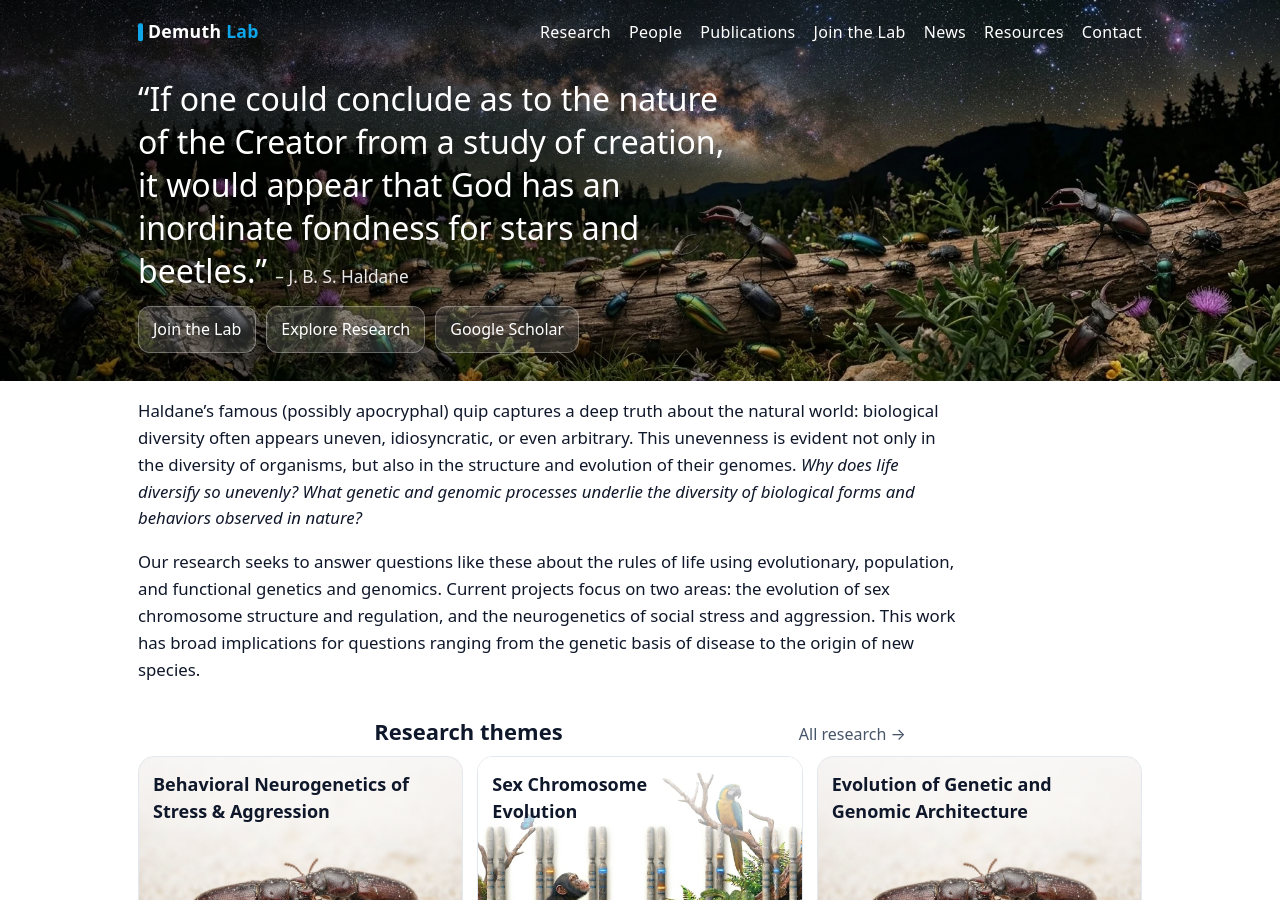
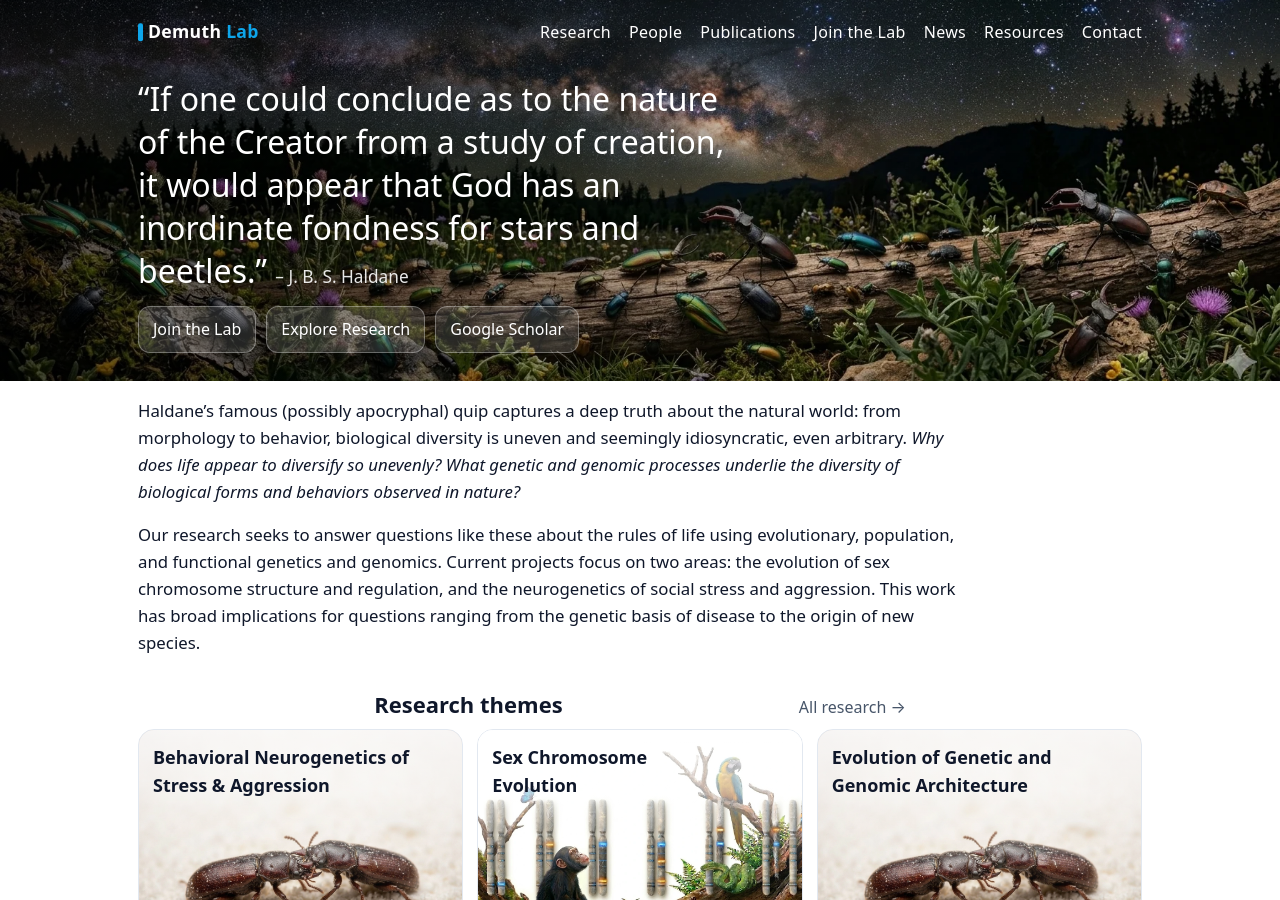
Before and after one commit to demuth-lab/demuth-lab.github.io, a Jekyll site: the page built from index.md, in a window 1280 px wide and 900 px high. Built offline with Jekyll 4.4.1, drawn with Linux system fonts in a browser that asks for light colours.

Commit message:
Update index.md

```diff
--- a/index.md
+++ b/index.md
@@ -24,7 +24,7 @@ show_title: false
 </section>
 
 <div class="research-intro">
-<p>Haldane’s famous (possibly apocryphal) quip captures a deep truth about the natural world: biological diversity often appears uneven, idiosyncratic, or even arbitrary. This unevenness is evident not only in the diversity of organisms, but also in the structure and evolution of their genomes. <em>Why does life diversify so unevenly? What genetic and genomic processes underlie the diversity of biological forms and behaviors observed in nature?</em></p>
+<p>Haldane’s famous (possibly apocryphal) quip captures a deep truth about the natural world: from morphology to behavior, biological diversity is uneven and seemingly idiosyncratic, even arbitrary. <em>Why does life appear to diversify so unevenly? What genetic and genomic processes underlie the diversity of biological forms and behaviors observed in nature?</em></p>
 
 <p>Our research seeks to answer questions like these about the rules of life using evolutionary, population, and functional genetics and genomics. Current projects focus on two areas: the evolution of sex chromosome structure and regulation, and the neurogenetics of social stress and aggression. This work has broad implications for questions ranging from the genetic basis of disease to the origin of new species.
 </p>
```
